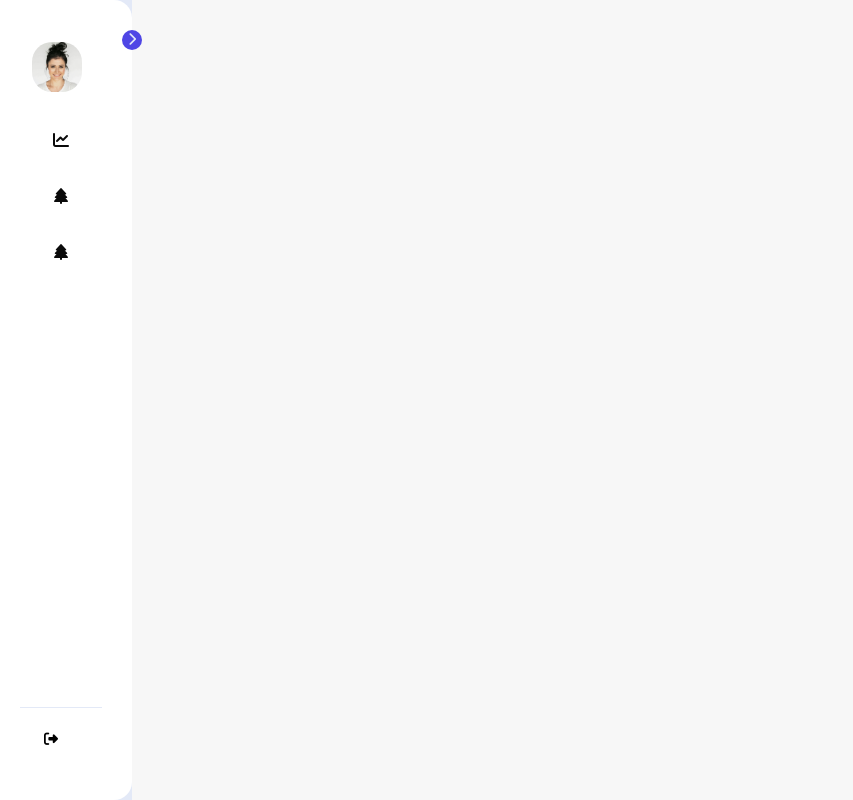
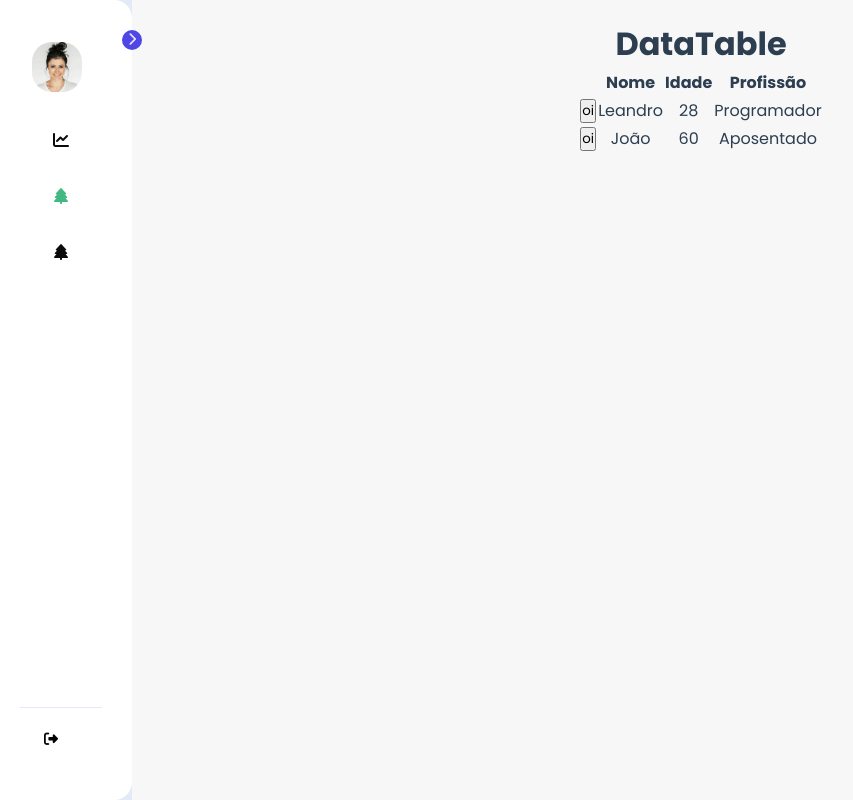
Before and after one commit to LeElima/components-page, a Vue app: page /datatree in a window 1280 px wide. Shown: the whole page, without its empty margins (10-863 px from the left). Built offline with nearby package versions, Linux system fonts and the light colour scheme.

Commit message:
Inicio pragramação do tree view

```diff
--- /dev/null
+++ b/src/components/DataTree.vue
@@ -0,0 +1,175 @@
+<template >
+    <div>
+      <div class="tabela">
+            <table>
+                <thead>
+                    <tr>
+                        <th v-for="(header, index) in headers" :key="index">
+                            {{header[`text`]}}
+                        </th>
+                    </tr>
+                </thead>
+                <tbody>
+                    <tr v-for="(item, indexItem) in treeData" :key="indexItem">
+                        <td v-for="(header) in headers" :key="header[`text`]" :class="{'text-right': header[`align`] === 'right', 'text-left': header[`align`] === 'left'}" >
+                          <slot v-if="header.value == 'icone'" :name="`item.icone`" :item="item" :index="indexItem" >
+                            <td class="d-flex" style="float: right;">
+                              <div>
+                                <button @click="expandirRecolher(item, indexItem)">oi</button>
+                              </div>
+                            </td>
+                          </slot>
+                          <slot v-else  :name="`item.${header[`value`]}`" :item="item" :index="indexItem"  >
+                                {{ item[header[`value`]] }}
+                            </slot>
+                        </td>
+                    </tr>
+                </tbody>
+            </table>
+        </div>
+
+  </div>
+
+    </template>
+
+    <script>
+    import Vue from 'vue';
+    import DataTable from '@/components/DataTable.vue'
+    export default Vue.extend({
+      name:"DataTreeView",
+      components:{
+        DataTable
+      },
+      props: {
+        treeData: {
+          type: Array,
+          required: true
+        },
+        headers:{
+          type: Array,
+        },
+        impar: {
+          type: Boolean,
+          default: false
+        },
+        carregarHeader: {
+          type: Boolean,
+          default: true
+        },
+        nivel:{
+          type: Number,
+          default: 1
+        }
+      },
+      computed:{
+        classe(){
+          return !this.impar
+        },
+        listaAtualizada(){
+
+        }
+      },
+      mounted(){
+        if(this.edicao || this.exclusao){
+          if(this.headers.length == 0) return;
+          if(this.headers[this.headers.length - 1].value == 'action')return;
+          this.headers.push()({text: "", value: "action"})
+        }
+        this.headers.unshift({text: "", value: "icone"})
+      },
+      created(){
+      },
+      methods:{
+        setPadding(value) {
+          return `padding-left: ${value * 10}px;`;
+          },
+          expandirRecolher(item, index){
+                item.expandido = !item.expandido;
+                var itemsAntesDoClicado = this.treeData.slice(0,index+1);
+                var itemsDepoisDoClicado = this.treeData.slice(index+1);
+                var filhos = item.filhos;
+                var itemsAtualizados = [...itemsAntesDoClicado, ...filhos, ...itemsDepoisDoClicado];
+                    this.treeData = itemsAtualizados
+                // if(item.expandido == true){
+                //     var itemsAtualizados = [...itemsAntesDoClicado, ...filhos, ...itemsDepoisDoClicado];
+                //     this.listaAreas = itemsAtualizados
+                // }
+                // else{
+                //     var removerFilhos = (filhos, pai) => {
+                //         if (pai.nivel === 1) {
+                //             return filtraBairros(filhos, pai)
+                //         } else  {
+                //             return filtraLogradouros(filhos, pai)
+                //         }
+                //     };
+
+                //     var filtraBairros = (items, area) => {
+
+                //         var bairros = items.filter(item => item.nivel === 2 && item.idArea === area.idArea);
+                //         var restantes = items.filter(item => item.nivel !== 2 || item.idArea !== area.idArea);
+
+                //         bairros.forEach(bairro => {
+                //             bairro.expandido = false;
+                //             restantes = filtraLogradouros(restantes, bairro);
+                //         });
+
+                //         return restantes;
+                //     };
+
+                //     var filtraLogradouros = (items, bairro) => {
+                //         var restantes = items.filter(item => item.nivel !== 3 || item.idBairro !== bairro.idBairro);
+                //         return restantes;
+                //     };
+                //     var depoisSemFilho = removerFilhos(itemsDepoisDoClicado, item);
+                //     var itemsAtualizados = [...itemsAntesDoClicado, ...depoisSemFilho];
+                //     this.listaAreas = itemsAtualizados;
+                // }
+            },
+      }
+    });
+    </script>
+
+    <style scoped>
+    .thead {
+        background-color: #f2f2f2;
+        font-weight: bold;
+      }
+
+  .body {
+        margin: 0;
+        padding: 0;
+      }
+    .row {
+    display: flex;
+    align-items: flex-start;
+    border-bottom: 1px solid #ddd;
+  }
+  .cell {
+        flex: 1;
+        padding: 12px;
+        box-sizing: border-box;
+
+      }
+
+      /* Remove border-right on the last cell of each row */
+      .first, .other:last-child {
+        border-right: none;
+      }
+  .first, .other {
+    flex: 1;
+        padding: 12px;
+        box-sizing: border-box;
+        border-right: 2px solid #ddd;
+  }
+  .row:nth-child(even) {
+        background-color: #f9f9f9;
+      }
+  /* .first {
+    flex-grow: 1;
+  }
+
+  .other {
+    flex-basis: auto;
+    flex-shrink: 1;
+  } */
+    </style>
--- a/src/components/SideBar.vue
+++ b/src/components/SideBar.vue
@@ -233,7 +233,7 @@ export default Vue.extend({
                 {
                     titulo: "TreeView",
                     icone: "fa-solid fa-tree",
-                    destino: "home"
+                    destino: "DataTree"
                 },
                 {
                     titulo: "EstudoCSS",
--- a/src/router/index.ts
+++ b/src/router/index.ts
@@ -27,6 +27,14 @@ const routes: Array<RouteConfig> = [
     component: () => import(/* webpackChunkName: "about" */ '../views/DataTableView.vue')
   },
   {
+    path: '/datatree',
+    name: 'DataTree',
+    // route level code-splitting
+    // this generates a separate chunk (about.[hash].js) for this route
+    // which is lazy-loaded when the route is visited.
+    component: () => import(/* webpackChunkName: "about" */ '../views/DataTreeView.vue')
+  },
+  {
     path: '/estudocss',
     name: 'EstudoCSS',
     // route level code-splitting
--- /dev/null
+++ b/src/views/DataTreeView.vue
@@ -0,0 +1,66 @@
+<template>
+    <div class="about">
+        <h1>DataTable</h1>
+        <div class="tabela">
+            <data-tree :headers="headers" :treeData="items" />
+        </div>
+
+    </div>
+  </template>
+  <style>
+    .about{
+        display: flex;
+    flex-direction: column;
+    }
+    .tabela{
+        display: flex;
+        justify-content: center;
+
+    }
+</style>
+<script lang="ts">
+import Vue from 'vue';
+import DataTree from '@/components/DataTree.vue';
+export default Vue.extend({
+    components:{
+        DataTree
+    },
+    data(){
+        return{
+            headers: [
+                {
+                    text: "Nome",
+                    value: "nome"
+                },
+                {
+                    text: "Idade",
+                    value: "idade"
+                },
+                {
+                    text: "Profissão",
+                    value: "profissao"
+                },
+            ],
+            items: [
+                {
+                    nome: "Leandro",
+                    idade: "28",
+                    profissao: "Programador",
+                    filhos: [
+                        {
+                            nome: "Leandro",
+                            idade: "28",
+                            profissao: "Programador",
+                        }
+                    ]
+                },
+                {
+                    nome: "João",
+                    idade: "60",
+                    profissao: "Aposentado"
+                },
+            ]
+        }
+    },
+})
+</script>
```
